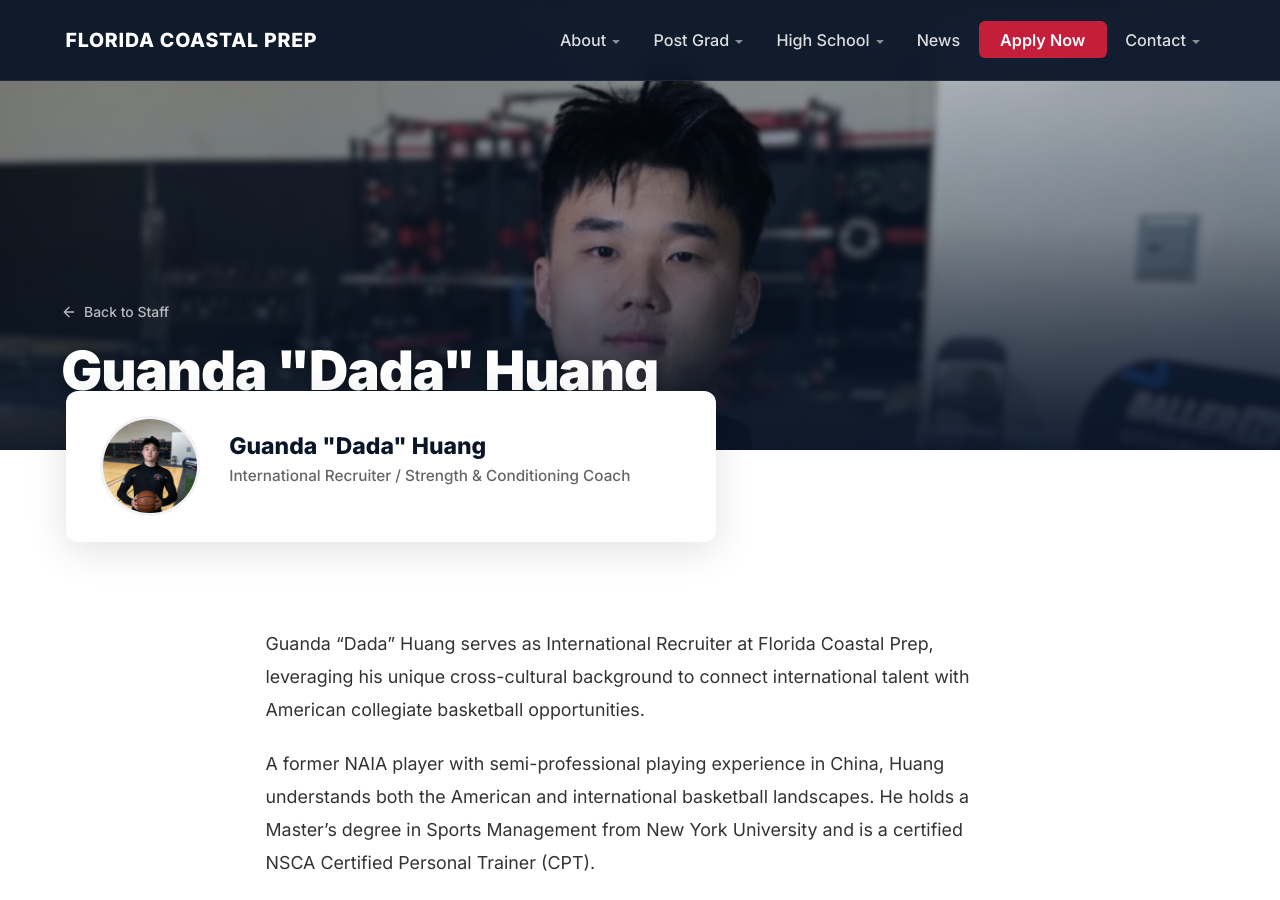
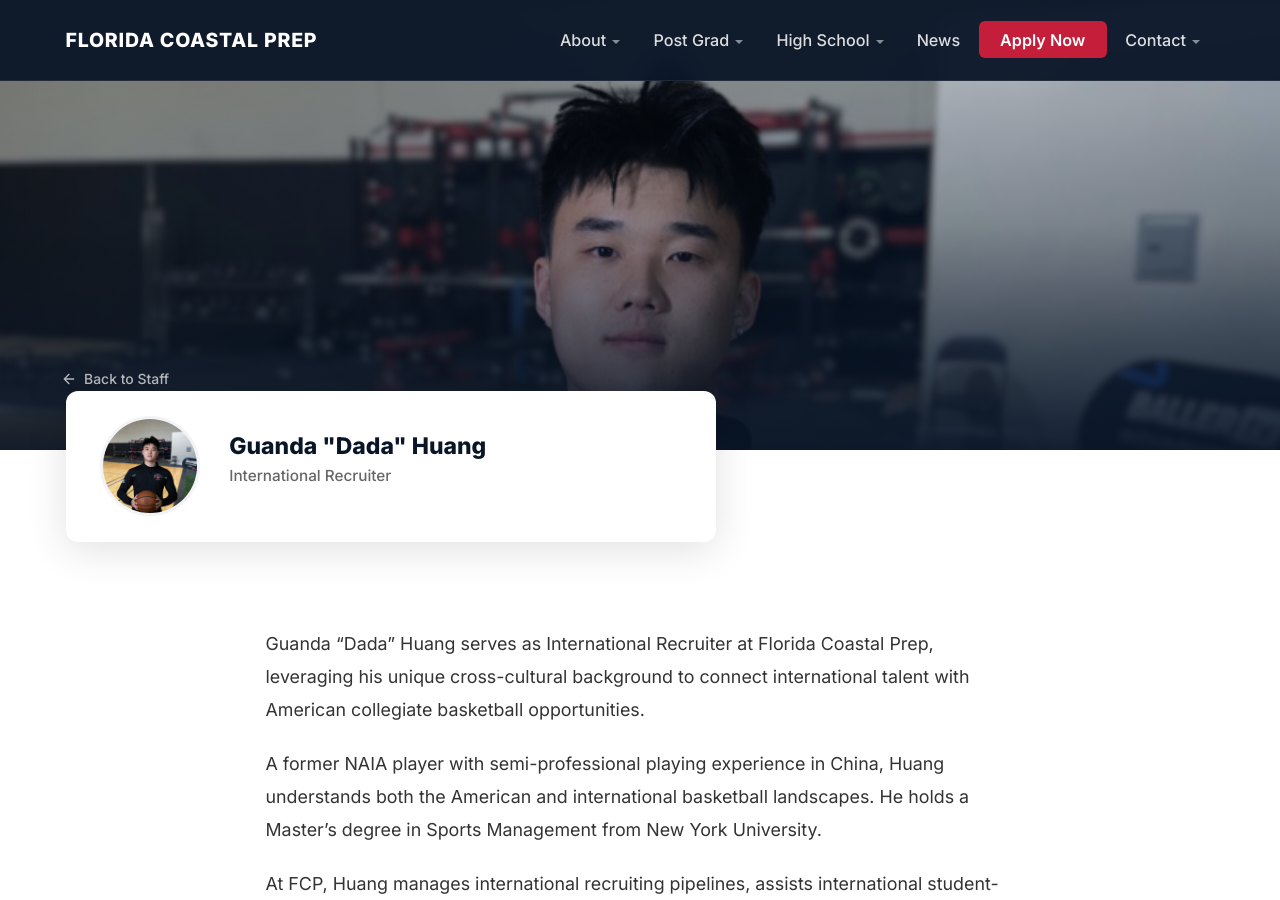
Before and after one commit to CoachD23/fcp-jekyll-site, a Jekyll site: the page built from coaches/dada-huang.md, in a window 1280 px wide and 900 px high. Built offline with Jekyll 4.4.1, drawn with Linux system fonts in a browser that asks for light colours; a script that is not in the unit is left out.

Commit message:
fix: remove name overlay from profile hero; clean up Dada Huang title and bio
- Remove <h1> name from coach-profile hero section (name shown in floating card)
- Dada Huang: title changed from 'International Recruiter / Strength & Conditioning Coach' to 'International Recruiter'
- Dada Huang: removed NSCA-CPT references from short bio and extended bio

```diff
--- a/_data/staff.yml
+++ b/_data/staff.yml
@@ -266,16 +266,16 @@
 
 - name: "Guanda \"Dada\" Huang"
   slug: "dada-huang"
-  title: "International Recruiter / Strength & Conditioning Coach"
+  title: "International Recruiter"
   section: "coaching"
   badge: ""
   image: "/assets/images/coaches/dada-huang.jpg"
   action_image: ""
-  bio: "Former NAIA player with semi-pro experience in China. Master's in Sports Management from NYU, certified NSCA-CPT."
+  bio: "Former NAIA player with semi-pro experience in China. Master's in Sports Management from NYU."
   bio_extended: |
     Guanda "Dada" Huang serves as International Recruiter at Florida Coastal Prep, leveraging his unique cross-cultural background to connect international talent with American collegiate basketball opportunities.
 
-    A former NAIA player with semi-professional playing experience in China, Huang understands both the American and international basketball landscapes. He holds a Master's degree in Sports Management from New York University and is a certified NSCA Certified Personal Trainer (CPT).
+    A former NAIA player with semi-professional playing experience in China, Huang understands both the American and international basketball landscapes. He holds a Master's degree in Sports Management from New York University.
 
     At FCP, Huang manages international recruiting pipelines, assists international student-athletes with their transition to American basketball and academics, and helps families navigate the complex process of studying and playing basketball in the United States.
   stats: []
--- a/_layouts/coach-profile.html
+++ b/_layouts/coach-profile.html
@@ -18,7 +18,6 @@ layout: default
       {% if person.badge and person.badge != "" %}
         <span class="coach-profile-hero-badge">{{ person.badge }}</span>
       {% endif %}
-      <h1>{{ person.name }}</h1>
     </div>
   </header>
 
```
